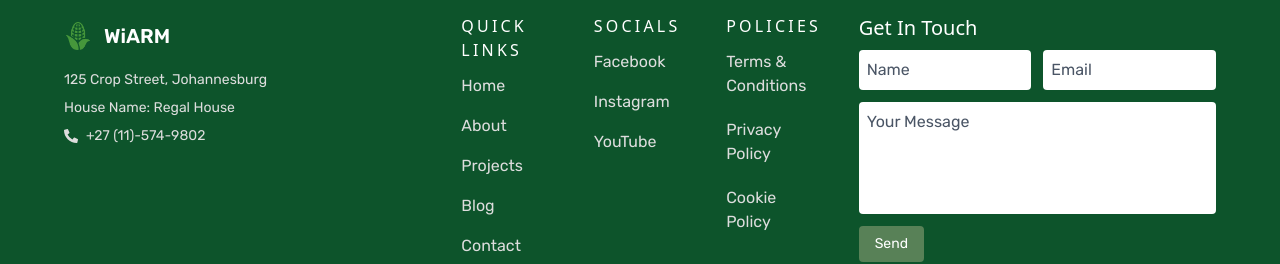
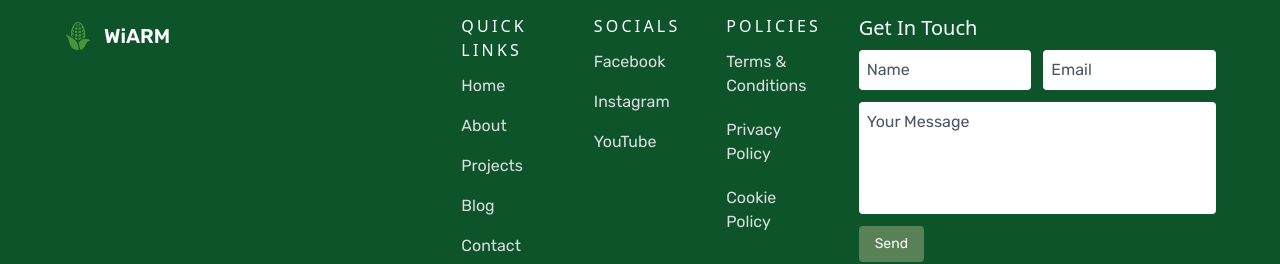
Before and after one commit to rorisangputu/wiarm, a React (Vite) app: page / in a window 1280 px wide. Shown: the part 3750-4014 px from the top of the page. Built offline with nearby package versions, Linux system fonts and the light colour scheme.

Commit message:
removing address

```diff
--- a/src/components/Footer.jsx
+++ b/src/components/Footer.jsx
@@ -19,14 +19,6 @@ const Footer = () => {
                 <h1 className="font-semibold text-xl text-white">WiARM</h1>
               </div>
             </Link>
-            <div className='flex flex-col gap-2 text-sm'>
-              <p>125 Crop Street, Johannesburg</p>
-              <p>House Name: Regal House</p>
-              <div className='flex items-center gap-2'>
-                <FaPhoneAlt />
-                <p>+27 (11)-574-9802</p>
-              </div>
-            </div>
           </div>
 
           {/* Quick Links */}
```
